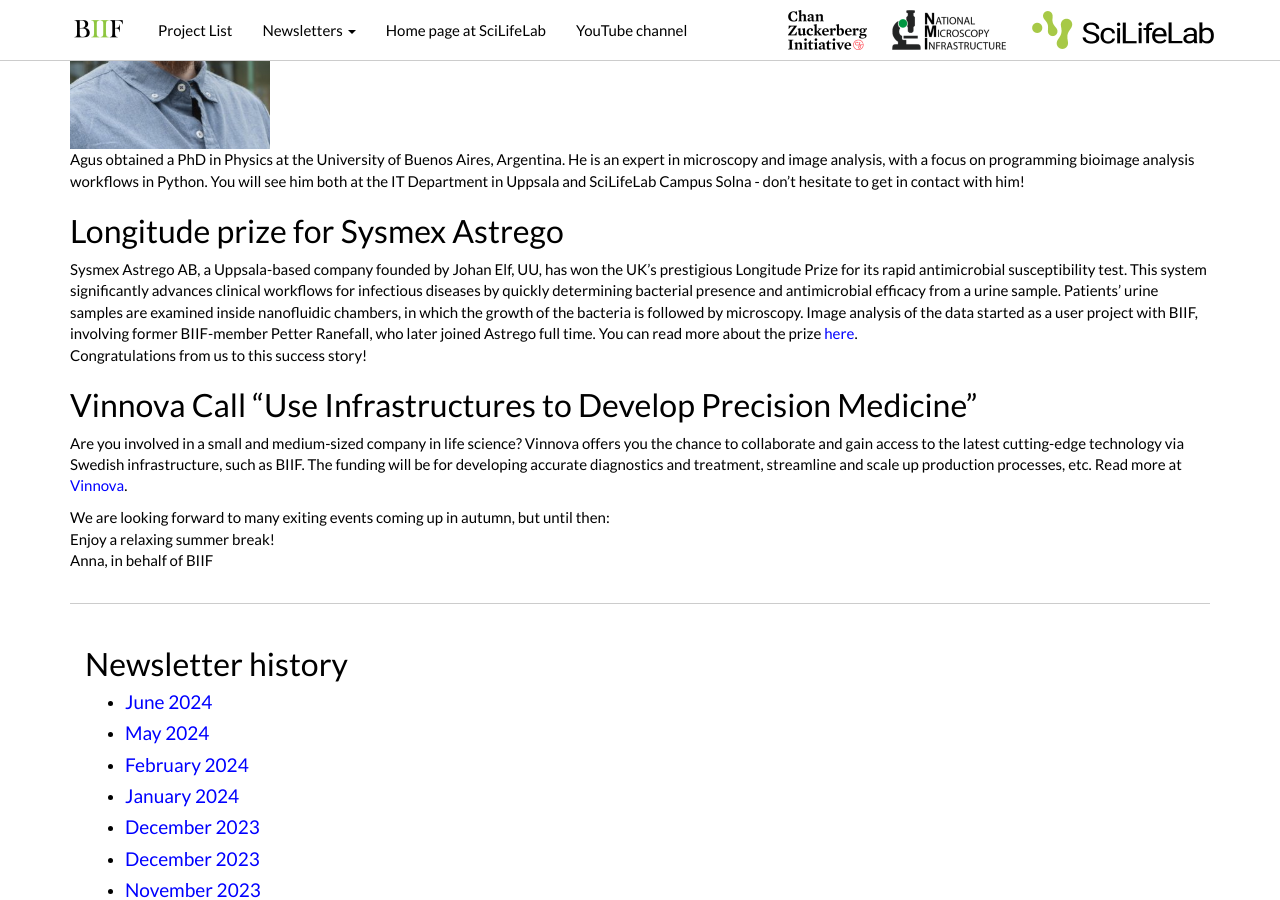
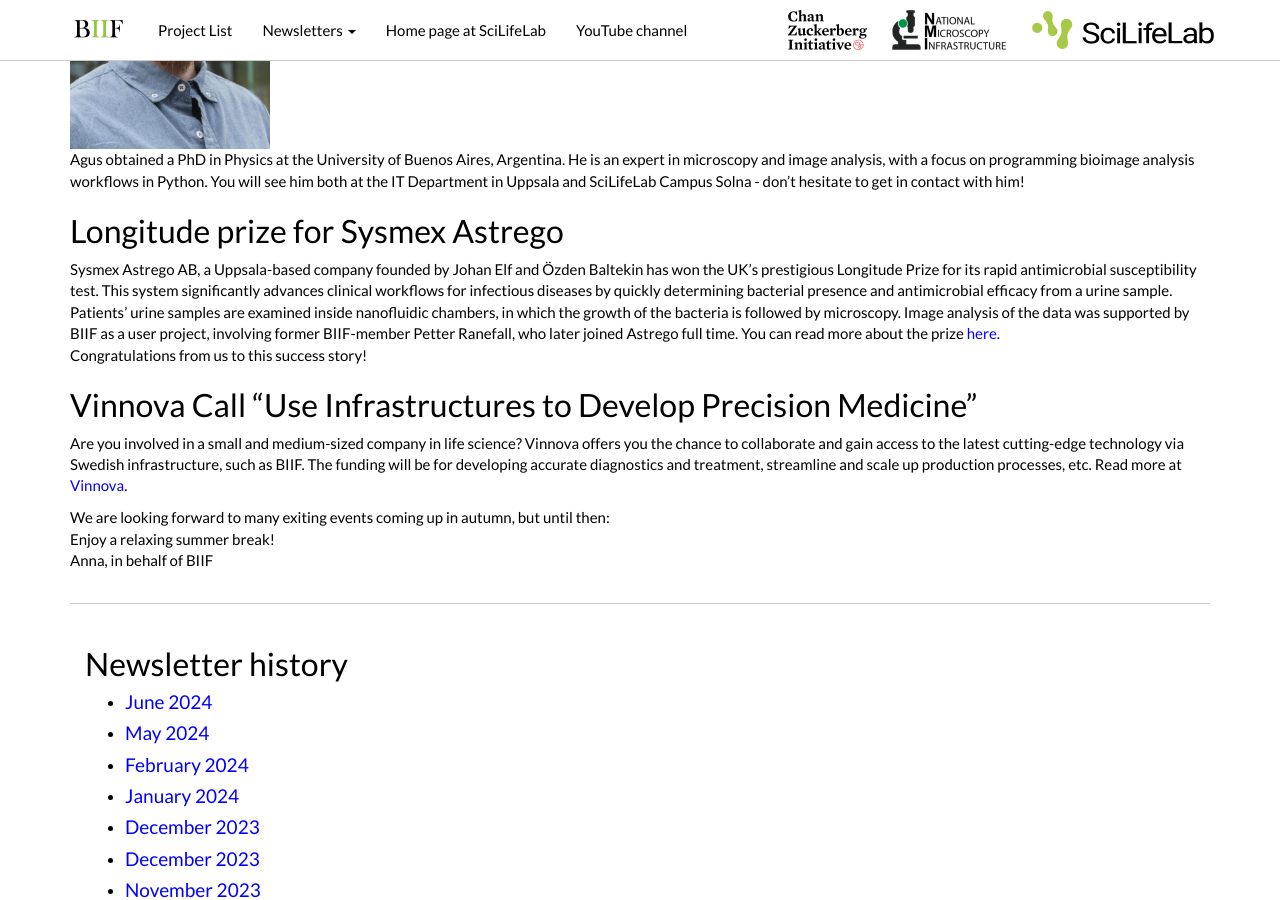
Before and after one commit to BIIFSweden/BIIFSweden.github.io, a Jekyll site: the page built from newsletters/_posts/2024-06-24-nl.md, in a window 1280 px wide and 900 px high, scrolled down 482 px. Built offline with Jekyll 4.4.1, drawn with Linux system fonts in a browser that asks for light colours; nearby versions of some CDN libraries.

Commit message:
Update 2024-06-24-nl.md

```diff
--- a/newsletters/_posts/2024-06-24-nl.md
+++ b/newsletters/_posts/2024-06-24-nl.md
@@ -13,7 +13,7 @@ We are welcoming Agustín Corbat within BIIF!
 Agus obtained a PhD in Physics at the University of Buenos Aires, Argentina. He is an expert in microscopy and image analysis, with a focus on programming bioimage analysis workflows in Python. You will see him both at the IT Department in Uppsala and SciLifeLab Campus Solna -  don't hesitate to get in contact with him!
 
 ## Longitude prize for Sysmex Astrego
-Sysmex Astrego AB, a Uppsala-based company founded by Johan Elf, UU, has won the UK's prestigious Longitude Prize for its rapid antimicrobial susceptibility test. This system significantly advances clinical workflows for infectious diseases by quickly determining bacterial presence and antimicrobial efficacy from a urine sample. Patients' urine samples are examined inside nanofluidic chambers, in which the growth of the bacteria is followed by microscopy. Image analysis of the data started as a user project with BIIF, involving former BIIF-member Petter Ranefall, who later joined Astrego full time. You can read more about the prize [here](https://www.bbc.com/news/articles/crggj9led0no).
+Sysmex Astrego AB, a Uppsala-based company founded by Johan Elf and Özden Baltekin has won the UK's prestigious Longitude Prize for its rapid antimicrobial susceptibility test. This system significantly advances clinical workflows for infectious diseases by quickly determining bacterial presence and antimicrobial efficacy from a urine sample. Patients' urine samples are examined inside nanofluidic chambers, in which the growth of the bacteria is followed by microscopy. Image analysis of the data was supported by BIIF as a user project, involving former BIIF-member Petter Ranefall, who later joined Astrego full time. You can read more about the prize [here](https://www.bbc.com/news/articles/crggj9led0no).
 Congratulations from us to this success story!
 
 ## Vinnova Call "Use Infrastructures to Develop Precision Medicine"
```
